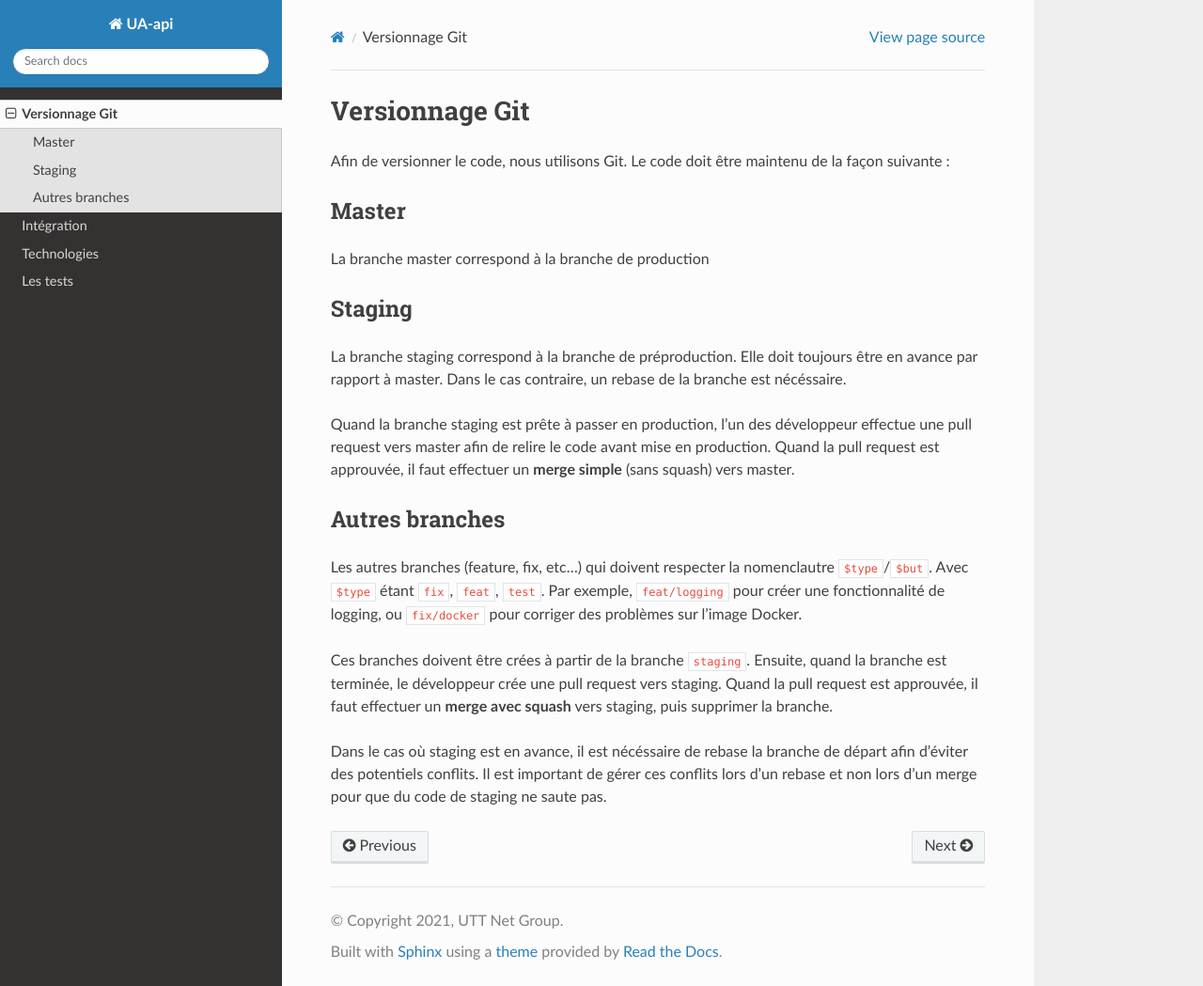
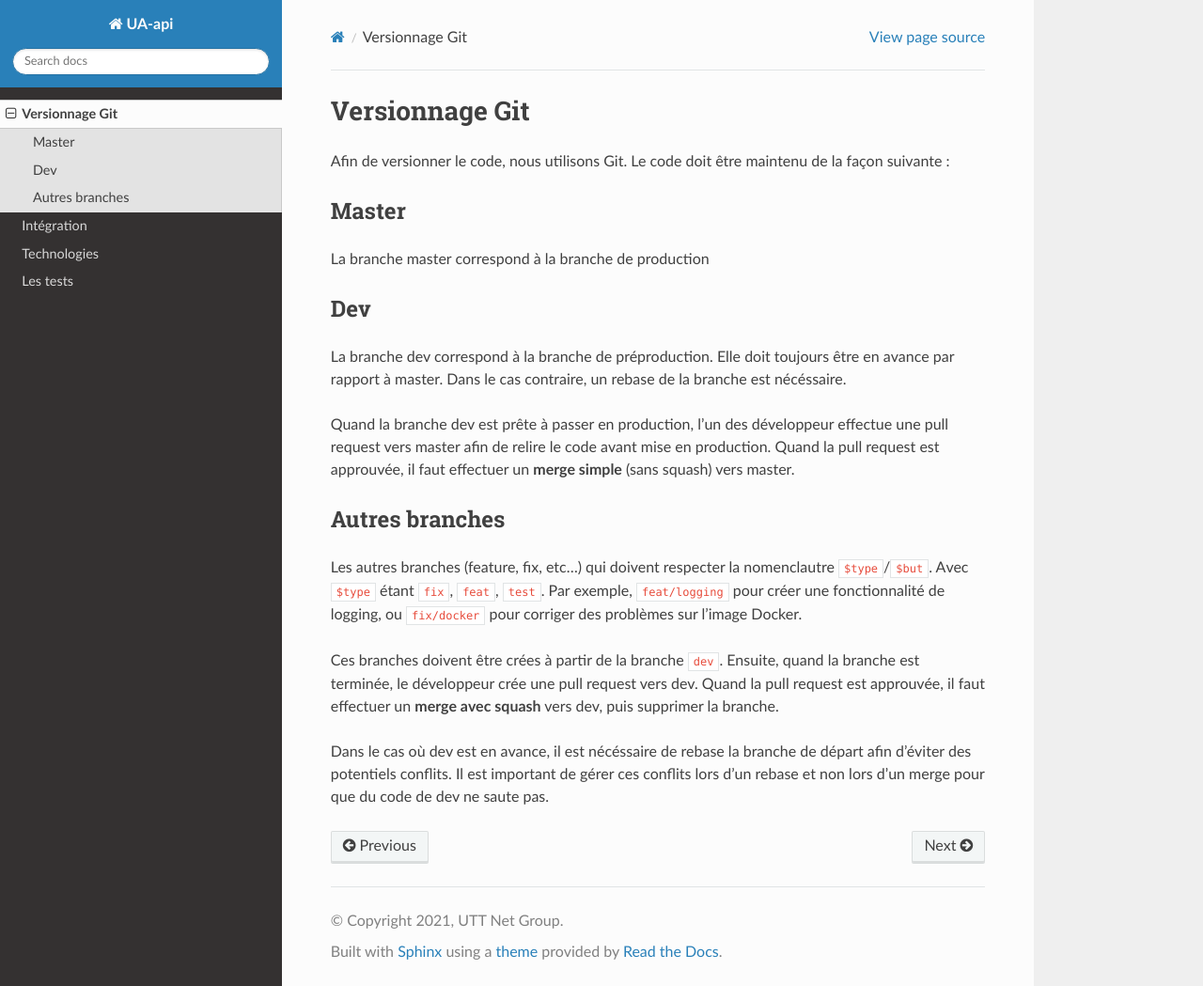
Before and after one commit to ungdev/UA-api, a Sphinx documentation site: the page built from docs/git.md, in a window 1280 px wide and 1049 px high. Shown: the whole window at 94% size. Built offline with Sphinx 7.4.7 and the Read the Docs theme 2.0.0, drawn with Linux system fonts in a browser that asks for light colours.

Commit message:
fix: mots

```diff
--- a/docs/git.md
+++ b/docs/git.md
@@ -6,16 +6,16 @@ Afin de versionner le code, nous utilisons Git. Le code doit être maintenu de l
 
 La branche master correspond à la branche de production
 
-## Staging
+## Dev
 
-La branche staging correspond à la branche de préproduction. Elle doit toujours être en avance par rapport à master. Dans le cas contraire, un rebase de la branche est nécéssaire.
+La branche dev correspond à la branche de préproduction. Elle doit toujours être en avance par rapport à master. Dans le cas contraire, un rebase de la branche est nécéssaire.
 
-Quand la branche staging est prête à passer en production, l'un des développeur effectue une pull request vers master afin de relire le code avant mise en production. Quand la pull request est approuvée, il faut effectuer un **merge simple** (sans squash) vers master.
+Quand la branche dev est prête à passer en production, l'un des développeur effectue une pull request vers master afin de relire le code avant mise en production. Quand la pull request est approuvée, il faut effectuer un **merge simple** (sans squash) vers master.
 
 ## Autres branches
 
 Les autres branches (feature, fix, etc...) qui doivent respecter la nomenclautre `$type`/`$but`. Avec `$type` étant `fix`, `feat`, `test`. Par exemple, `feat/logging` pour créer une fonctionnalité de logging, ou `fix/docker` pour corriger des problèmes sur l'image Docker.
 
-Ces branches doivent être crées à partir de la branche `staging`. Ensuite, quand la branche est terminée, le développeur crée une pull request vers staging. Quand la pull request est approuvée, il faut effectuer un **merge avec squash** vers staging, puis supprimer la branche.
+Ces branches doivent être crées à partir de la branche `dev`. Ensuite, quand la branche est terminée, le développeur crée une pull request vers dev. Quand la pull request est approuvée, il faut effectuer un **merge avec squash** vers dev, puis supprimer la branche.
 
-Dans le cas où staging est en avance, il est nécéssaire de rebase la branche de départ afin d'éviter des potentiels conflits. Il est important de gérer ces conflits lors d'un rebase et non lors d'un merge pour que du code de staging ne saute pas.
+Dans le cas où dev est en avance, il est nécéssaire de rebase la branche de départ afin d'éviter des potentiels conflits. Il est important de gérer ces conflits lors d'un rebase et non lors d'un merge pour que du code de dev ne saute pas.
```
Also changed, not shown: docs/index.md (+1 -1 lines), docs/technologies.md (+1 -1 lines), docs/testing.md (+2 -2 lines).
